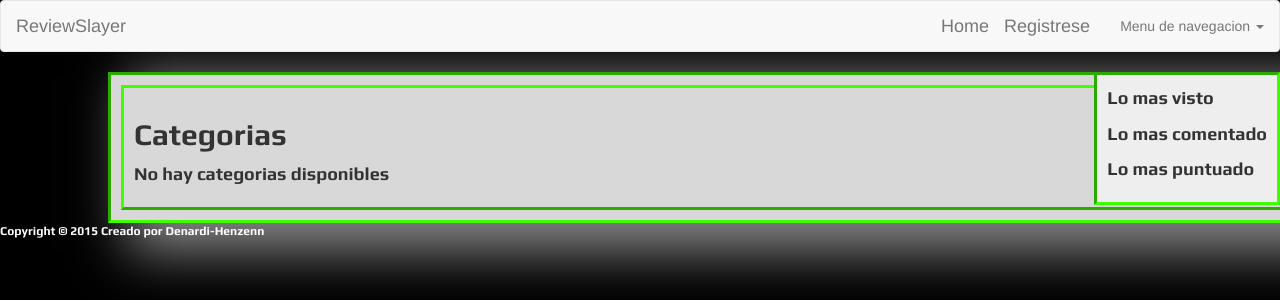
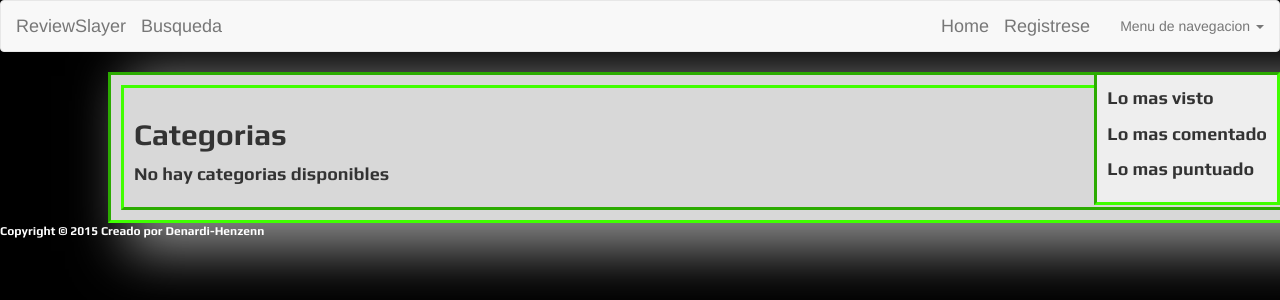
Before and after one commit to fedehenzenn/iwsefe, a Django app: page /home/categorias/ in a window 1280 px wide. Shown: the top 300 px of the page. Run offline with Django 3.2, Linux system fonts and the light colour scheme; data that the repository does not hold is empty; some libraries are stand-ins or nearby versions.

Commit message:
agregado link busqueda a barra

```diff
--- a/sitio/templates/base/base.html
+++ b/sitio/templates/base/base.html
@@ -4,6 +4,8 @@
   <head>
     <title>{% block head_title %}{% endblock %}</title>
     <meta charset="utf-8">
+    {% block head %}
+    {% endblock %}
     <meta name="viewport" content="width=device-width, initial-scale=1">
     <link rel="stylesheet" href="https://maxcdn.bootstrapcdn.com/bootstrap/3.3.4/css/bootstrap.min.css"/>
     <link rel="stylesheet" href="{% static 'css/style.css' %}">
@@ -15,6 +17,7 @@
           <div class="container-fluid">
                 <div class="navbar-header">
                   <a class="navbar-brand">ReviewSlayer</a>
+                  <a class="navbar-brand" href="/search" >Busqueda</a>
                 </div>
                 <div>
                     <ul class="nav navbar-nav navbar-right">
```
